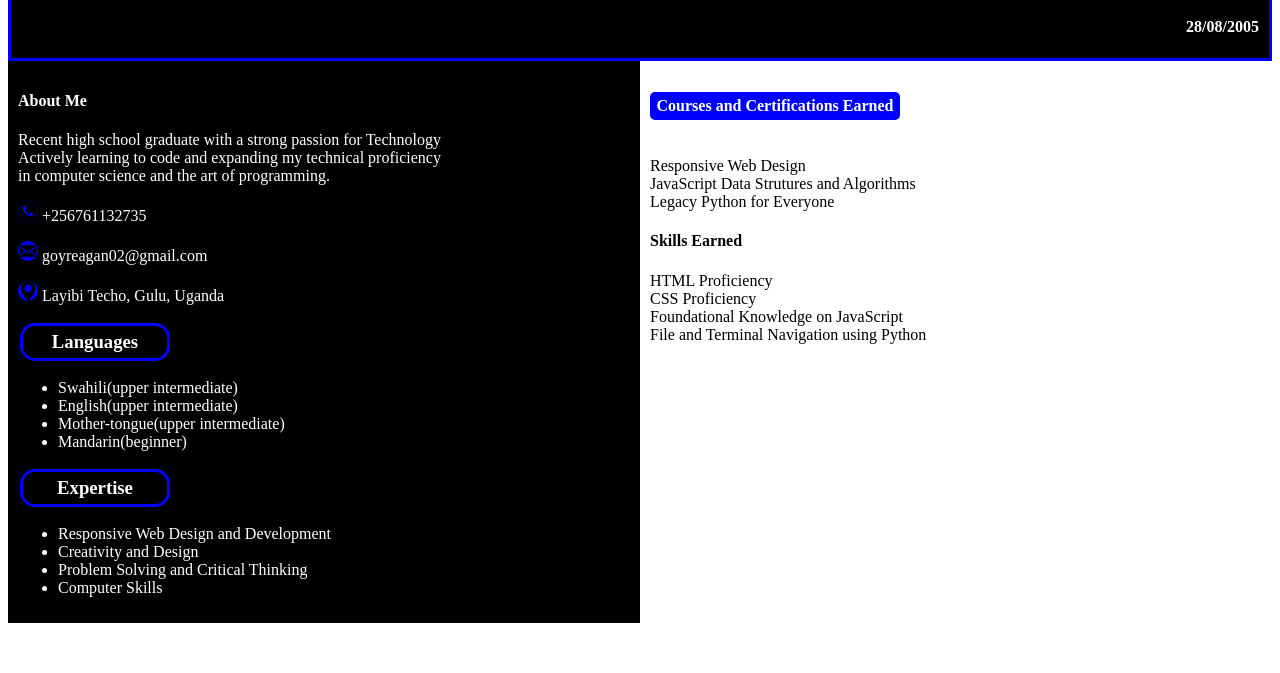
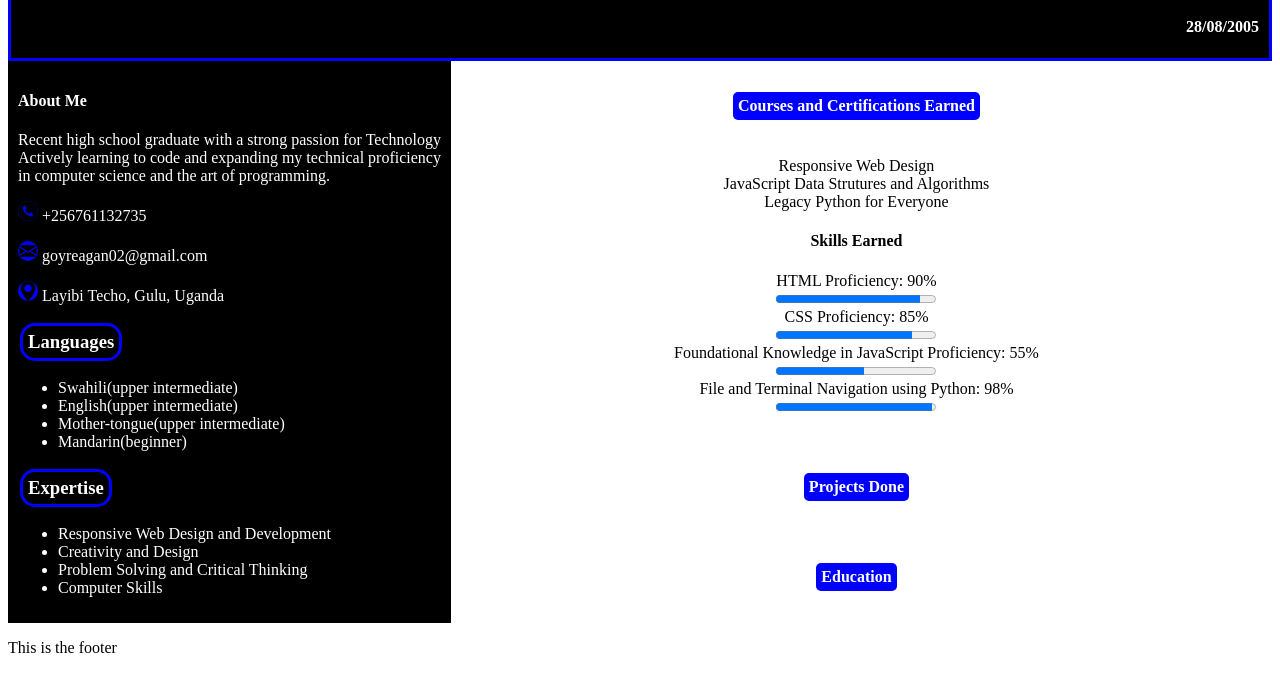
Before and after one commit to GOYREAGAN/Resume-2.0, a plain HTML site: page index.html in a window 1280 px wide. Shown: the part 131-804 px from the top of the page. Drawn offline with Linux system fonts and the light colour scheme.

Commit message:
second day

```diff
--- a/index.html
+++ b/index.html
@@ -56,17 +56,28 @@
                     JavaScript Data Strutures and Algorithms<br>
                     Legacy Python for Everyone<br>
                 </p>
-                <P>
-                    <h4>Skills Earned</h4>
-                    HTML Proficiency<br>
-                    CSS Proficiency<br>
-                    Foundational Knowledge on JavaScript<br>
-                    File and Terminal  Navigation using Python<br>
-                </P>
+                <p>
+                <h4>Skills Earned</h4>
+                <label for="html-progress">HTML Proficiency: 90%</label><br>
+                <progress id="html-progress" value="90" max="100"></progress><br>
+                <label for="css-progress">CSS Proficiency: 85%</label><br>
+                <progress id="css-progress" value="85" max="100"></progress><br>
+                <label for="js-progress">Foundational Knowledge in JavaScript Proficiency: 55%</label><br>
+                <progress id="js-progress" value="55" max="100"></progress><br>
+                <label for="file-progress">File and Terminal  Navigation using Python: 98%</label><br>
+                <progress id="file-progress" value="98" max="100"></progress><br>
+                </p>
+            </section>
+            <section>
+                <h4 class="second_headings">Projects Done</h4>
+
+            </section>
+            <section>
+                <h4 class="second_headings">Education</h4>
             </section>
         </main>
     </body>
     <footer>
-
+        <p>This is the footer</p>
     </footer>
 </html>
--- a/style.css
+++ b/style.css
@@ -1,7 +1,6 @@
 *{
     box-sizing:border-box;
 }
-/*the body tag styling*/
 body{
     background-color: white;
 }
@@ -9,7 +8,7 @@ body{
 .headings{
     display: inline-block;
     height: auto;
-    width: 150px;
+    width: auto;
     margin:2px;
     text-align:center;
     padding: 5px;
@@ -28,6 +27,7 @@ header{
     color: white;
     background-color: black;
     border: solid blue;
+    width:auto;
 }
 /*h4 heading styling(the Date of birth)*/
 header h4{
@@ -45,28 +45,39 @@ header h1{
     display: inline-block;
     background-color: blue;
     height: auto;
-    width:250px;
+    width:auto;
     padding:5px;
     border-radius: 5px;
     text-align: center;
 }
 /*styling for the aside */
 aside{
-    width:50%;
+    width:auto;
     float: left;
     padding: 10px;
     background-color: black;
     color:white;
 }
 section{
-    width:50%;
-    float: right;
+    width:auto;
     padding: 10px;
+    text-align: center;
 }
+
 footer{
     display:block;
     clear:both;/*clears the flow of the aside and other sections*/
 }
+.progress{
+    width:auto;
+    position: relative;
+    left: 15px;
+    text-align: left;
+    margin-left: 10px;
+    gap:5px;
+    display:flex;
+}
+
 /*the flow of the section and aside chnages to accomodate screen size*/
 @media screen and(max-width:600px) {
     aside,section,main{
```
